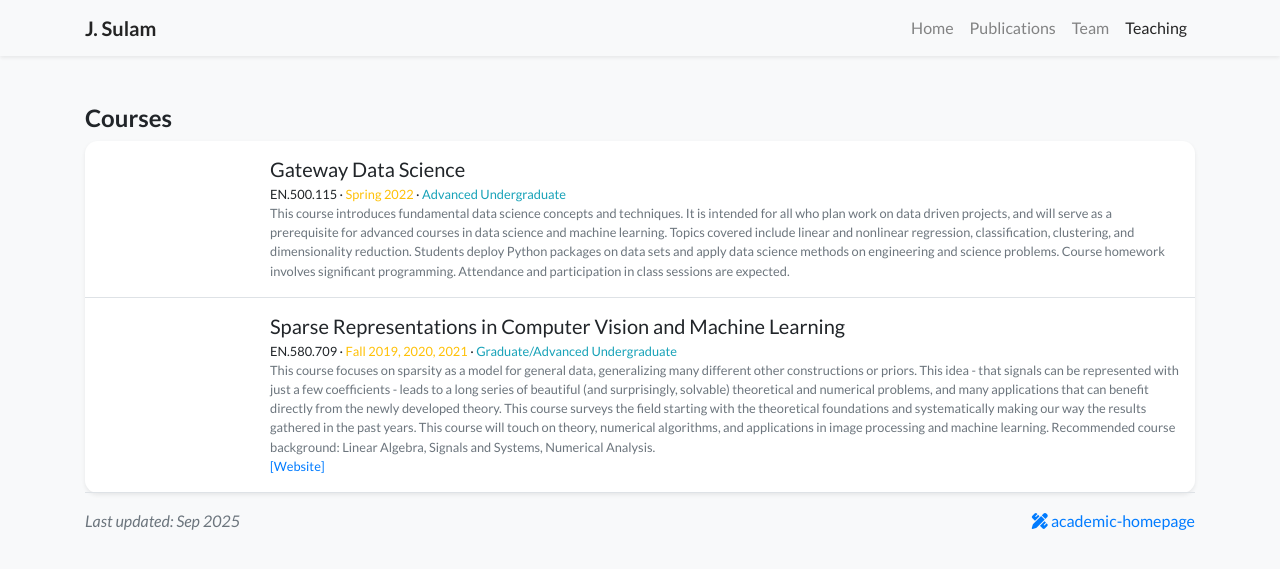
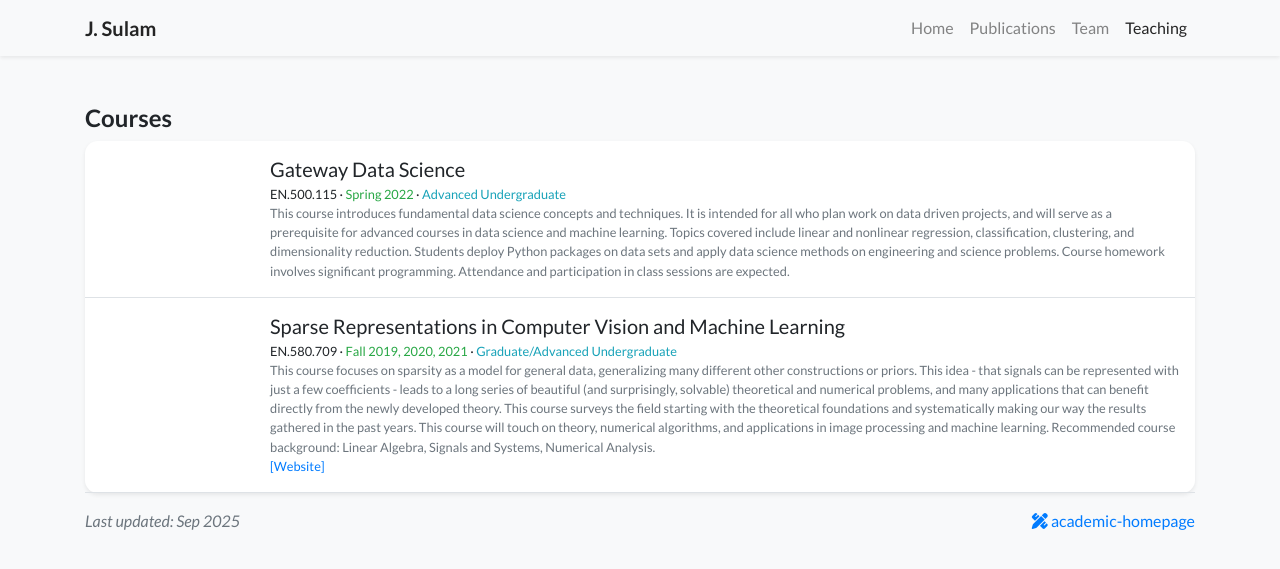
Before and after one commit to jsulam/jsulam.github.io, a Jekyll site: the page built from teaching.html, in a window 1280 px wide. Shown: the top 569 px of the page. Built offline with Jekyll 4.4.1, drawn with Linux system fonts in a browser that asks for light colours; nearby versions of some CDN libraries; a style sheet for code colours, icons or effects is not loaded.

Commit message:
Update course_item.html

```diff
--- a/_includes/widgets/course_item.html
+++ b/_includes/widgets/course_item.html
@@ -13,7 +13,7 @@
       <h5 class="mt-0 mb-1 font-weight-normal">{{ item.title }}</h5>
       <p class="mt-0 mb-0 small">
         {% if item.code %}{{ item.code }}{% endif %}
-        {% if item.term %}{% if item.code %} · {% endif %} <span class="text-warning"> {{ item.term }}</span>{% endif %}
+        {% if item.term %}{% if item.code %} · {% endif %} <span class="text-success"> {{ item.term }}</span>{% endif %}
         {% if item.level %} · <span class="text-info">{{ item.level }}</span>{% endif %}
       </p>
 
```
